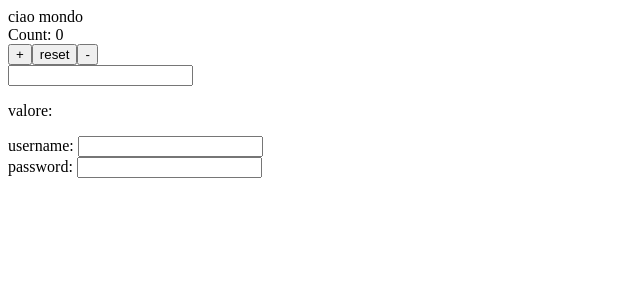
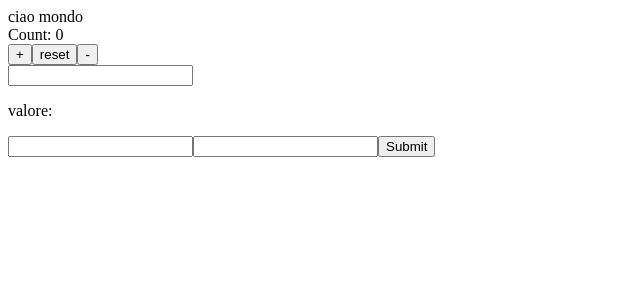
Before and after one commit to Federico-Z96/MiaTech, a React (Create React App) app in the folder react-exercise/: page / in a window 1280 px wide. Shown: the top 300 px of the page, without its empty margins (0-640 px from the left). Built offline with nearby package versions, Linux system fonts and the light colour scheme.

Commit message:
added submit form

```diff
--- a/react-exercise/src/components/LoginForm.js
+++ b/react-exercise/src/components/LoginForm.js
@@ -2,20 +2,33 @@ import React from "react";
 import { useState } from "react";
 
 const LoginForm = () => {
-    const [userename, setUsername] = useState("");
-    const [password, setPassword] = useState("");
+  const [form, setForm] = useState({
+    email: "",
+    password: "",
+  })
 
-    return(
-        <div className="border-4 border-black">
-            <div>
-                <span>username: </span>
-                <input type="text" value={userename} />
-                </div>
-            <div>
-                <span>password: </span>
-                <input type="text" value={password} />
-                </div>
-        </div>
-    )
-}
+ const handleChange = (e) => {
+    const {name , value } = e.target;
+
+    setForm({
+        ...form,
+        [name] : value
+    })
+ }
+
+  const handleSubmit = (e) => {
+    e.preventDefault();   //per evitare il caricamento della pagina e svolgiamo cosi le operazioni che ci servono
+    alert(`email: ${form.email}password: ${form.password}`);
+  }
+
+  return (
+    <>
+    <form onSubmit={handleSubmit}>
+        <input type="email" name="email" value={form.email}  onChange={handleChange}/>
+        <input type="password" name="password" value={form.password} onChange={handleChange}/>
+        <button type="submit" >Submit</button>
+    </form>
+    </>
+  );
+};
 export default LoginForm;
```
